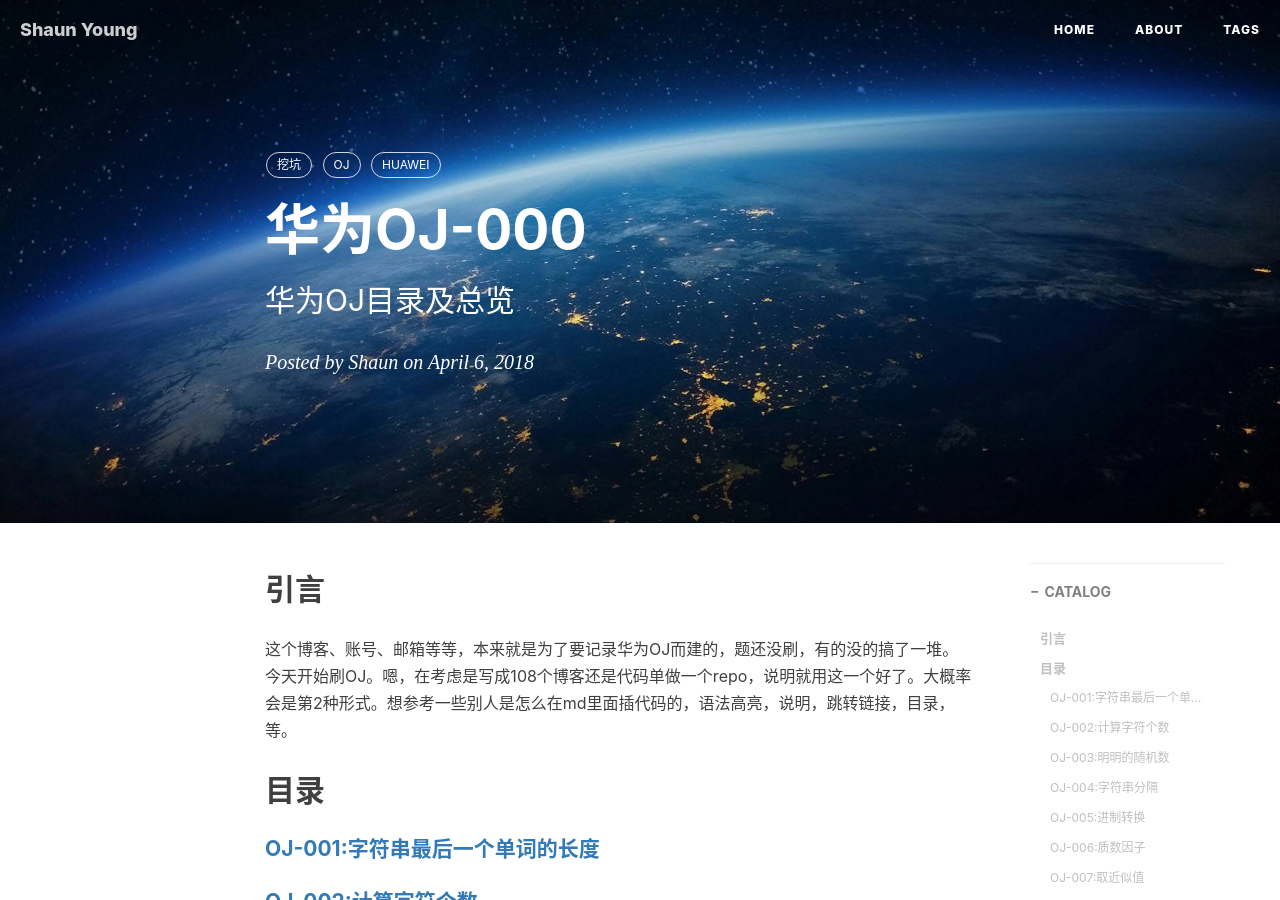
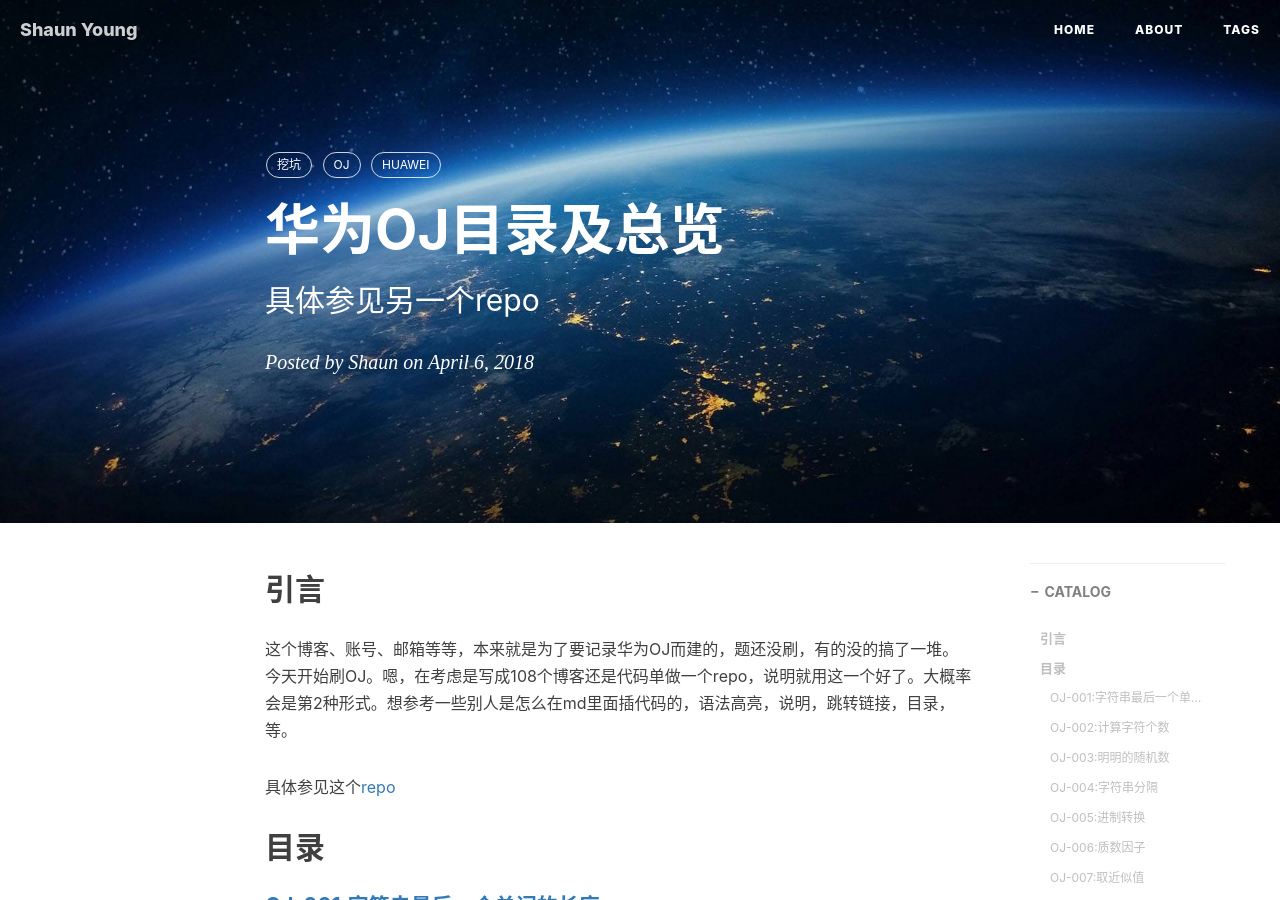
Before and after one commit to zryang/zryang.github.io, a Jekyll site: the page built from _posts/2018-04-06-hwoj-000.md, in a window 1280 px wide and 900 px high. Built offline with Jekyll 4.4.1, drawn with Linux system fonts in a browser that asks for light colours; nearby versions of some CDN libraries; comment, search, counter and statistics services are not loaded; some of the changed lines change nothing that is shown.

Commit message:
update links

```diff
--- a/_posts/2018-04-06-hwoj-000.md
+++ b/_posts/2018-04-06-hwoj-000.md
@@ -1,7 +1,7 @@
 ---
 layout:     post
-title:      华为OJ-000
-subtitle:   华为OJ目录及总览
+title:      华为OJ目录及总览
+subtitle:   具体参见另一个repo
 date:       2018-04-06
 author:     Shaun
 header-img: img/hwoj-bg-1.jpeg
@@ -19,115 +19,230 @@
 
 
 
+具体参见这个[repo](https://github.com/zryang/huaweioj)
+
+
+
 
 ## 目录
 
 
-#### [OJ-001:字符串最后一个单词的长度](https://zryang.github.io/2018/04/06/hwoj-001/)
-#### [OJ-002:计算字符个数](https://zryang.github.io/2018/04/07/hwoj-002/)
-#### [OJ-003:明明的随机数](https://zryang.github.io/2018/04/07/hwoj-003/)
-#### [OJ-004:字符串分隔](https://zryang.github.io/2018/04/07/hwoj-0004/)
-#### [OJ-005:进制转换](https://zryang.github.io/2018/04/07/hwoj-0005/)
-#### [OJ-006:质数因子](https://zryang.github.io/2018/04/07/hwoj-0006/)
-#### [OJ-007:取近似值](https://zryang.github.io/2018/04/07/hwoj-0007/)
-#### [OJ-008:合并表记录](https://zryang.github.io/2018/04/07/hwoj-008/)
-#### [OJ-009:提取不重复的整数](https://zryang.github.io/2018/04/07/hwoj-009/)
-#### [OJ-010:字符个数统计](https://zryang.github.io/2018/04/07/hwoj-010/)
-#### [OJ-011:数字颠倒](https://zryang.github.io/2018/04/07/hwoj-011/)
-#### [OJ-012:字符串反转](https://zryang.github.io/2018/04/07/hwoj-012/)
-#### [OJ-013:句子逆序](https://zryang.github.io/2018/04/07/hwoj-013/)
-#### [OJ-014:字串的连接最长路径查找](https://zryang.github.io/2018/04/07/hwoj-014/)
-#### [OJ-015:求int型数据在内存中存储时1的个数](https://zryang.github.io/2018/04/07/hwoj-015/)
-#### [OJ-016:购物单](https://zryang.github.io/2018/04/07/hwoj-016/)
-#### [OJ-017:坐标移动](https://zryang.github.io/2018/04/07/hwoj-017/)
-#### [OJ-018:识别有效的IP地址和掩码并进行分类统计](https://zryang.github.io/2018/04/07/hwoj-018/)
-#### [OJ-019:简单错误记录](https://zryang.github.io/2018/04/07/hwoj-019/)
-#### [OJ-020:密码校验合格程序](https://zryang.github.io/2018/04/07/hwoj-020/)
-#### [OJ-021:简单密码破解](https://zryang.github.io/2018/04/07/hwoj-021/)
-#### [OJ-022:汽水瓶](https://zryang.github.io/2018/04/07/hwoj-022/)
-#### [OJ-023:删除字符串中出现次数最少的字符](https://zryang.github.io/2018/04/07/hwoj-023/)
-#### [OJ-024:合唱队](https://zryang.github.io/2018/04/07/hwoj-024/)
-#### [OJ-025:数据分类处理](https://zryang.github.io/2018/04/07/hwoj-025/)
-#### [OJ-026:字符串排序](https://zryang.github.io/2018/04/07/hwoj-026/)
-#### [OJ-027:查找兄弟单词](https://zryang.github.io/2018/04/07/hwoj-027/)
-#### [OJ-028:素数伴侣](https://zryang.github.io/2018/04/07/hwoj-028/)
-#### [OJ-029:字符串加解密](https://zryang.github.io/2018/04/07/hwoj-029/)
-#### [OJ-030:字符串合并处理](https://zryang.github.io/2018/04/07/hwoj-030/)
-#### [OJ-031:【中级】单词倒排](https://zryang.github.io/2018/04/07/hwoj-031/)
-#### [OJ-032:【中级】字符串运用-密码截取](https://zryang.github.io/2018/04/07/hwoj-032/)
-#### [OJ-033:整数与IP地址间的转换](https://zryang.github.io/2018/04/07/hwoj-033/)
-#### [OJ-034:图片整理](https://zryang.github.io/2018/04/07/hwoj-034/)
-#### [OJ-035:蛇形矩阵](https://zryang.github.io/2018/04/07/hwoj-035/)
-#### [OJ-036:字符串加密](https://zryang.github.io/2018/04/07/hwoj-036/)
-#### [OJ-037:统计每个月兔子的总数](https://zryang.github.io/2018/04/07/hwoj-037/)
-#### [OJ-038:求小球落地5次后所经历的路程和第5次反弹的高度](https://zryang.github.io/2018/04/07/hwoj-038/)
-#### [OJ-039:判断两个IP是否属于同一子网](https://zryang.github.io/2018/04/07/hwoj-039/)
-#### [OJ-040:输入一行字符串，分别统计出包含英文字母、空格、数字和其他字符的个数](https://zryang.github.io/2018/04/07/hwoj-040/)
-#### [OJ-041:称砝码](https://zryang.github.io/2018/04/07/hwoj-041/)
-#### [OJ-042:学英语](https://zryang.github.io/2018/04/07/hwoj-042/)
-#### [OJ-043:迷宫问题](https://zryang.github.io/2018/04/07/hwoj-043/)
-#### [OJ-044:Sudoku-Java](https://zryang.github.io/2018/04/07/hwoj-044/)
-#### [OJ-045:名字的漂亮度](https://zryang.github.io/2018/04/07/hwoj-045/)
-#### [OJ-046:按字节截取字符串](https://zryang.github.io/2018/04/07/hwoj-046/)
-#### [OJ-047:线性插值](https://zryang.github.io/2018/04/07/hwoj-047/)
-#### [OJ-048:从单向链表中删除指定值的节点](https://zryang.github.io/2018/04/07/hwoj-048/)
-#### [OJ-049:多线程](https://zryang.github.io/2018/04/07/hwoj-049/)
-#### [OJ-050:四则运算](https://zryang.github.io/2018/04/07/hwoj-050/)
-#### [OJ-051:输出单向链表中倒数第k个结点](https://zryang.github.io/2018/04/07/hwoj-051/)
-#### [OJ-052:计算字符串的距离](https://zryang.github.io/2018/04/07/hwoj-052/)
-#### [OJ-053:iNOC产品部-杨辉三角的变形](https://zryang.github.io/2018/04/07/hwoj-053/)
-#### [OJ-054:表达式求值](https://zryang.github.io/2018/04/07/hwoj-054/)
-#### [OJ-055:(练习用)挑7](https://zryang.github.io/2018/04/07/hwoj-055/)
-#### [OJ-056:iNOC产品部-完全数计算](https://zryang.github.io/2018/04/07/hwoj-056/)
-#### [OJ-057:无线OSS-高精度整数加法](https://zryang.github.io/2018/04/07/hwoj-057/)
-#### [OJ-058:输入n个整数，输出其中最小的k个](https://zryang.github.io/2018/04/07/hwoj-058/)
-#### [OJ-059:找出字符串中第一个只出现一次的字符](https://zryang.github.io/2018/04/07/hwoj-059/)
-#### [OJ-060:查找组成一个偶数最接近的两个素数](https://zryang.github.io/2018/04/07/hwoj-060/)
-#### [OJ-061:放苹果](https://zryang.github.io/2018/04/07/hwoj-061/)
-#### [OJ-062:查找输入整数二进制中1的个数](https://zryang.github.io/2018/04/07/hwoj-062/)
-#### [OJ-063:DNA序列](https://zryang.github.io/2018/04/07/hwoj-063/)
-#### [OJ-064:MP3光标位置](https://zryang.github.io/2018/04/07/hwoj-064/)
-#### [OJ-065:查找两个字符串a,b中的最长公共子串](https://zryang.github.io/2018/04/07/hwoj-065/)
-#### [OJ-066:配置文件恢复](https://zryang.github.io/2018/04/07/hwoj-066/)
-#### [OJ-067:24点游戏算法](https://zryang.github.io/2018/04/07/hwoj-067/)
-#### [OJ-068:成绩排序](https://zryang.github.io/2018/04/07/hwoj-068/)
-#### [OJ-069:矩阵乘法](https://zryang.github.io/2018/04/07/hwoj-069/)
-#### [OJ-070:矩阵乘法计算量估算](https://zryang.github.io/2018/04/07/hwoj-070/)
-#### [OJ-071:字符串通配符](https://zryang.github.io/2018/04/07/hwoj-071/)
-#### [OJ-072:百钱买百鸡问题](https://zryang.github.io/2018/04/07/hwoj-072/)
-#### [OJ-073:计算日期到天数转换](https://zryang.github.io/2018/04/07/hwoj-073/)
-#### [OJ-074:参数解析](https://zryang.github.io/2018/04/07/hwoj-074/)
-#### [OJ-075:公共字串计算](https://zryang.github.io/2018/04/07/hwoj-075/)
-#### [OJ-076:尼科彻斯定理](https://zryang.github.io/2018/04/07/hwoj-076/)
-#### [OJ-077:火车进站](https://zryang.github.io/2018/04/07/hwoj-077/)
-#### [OJ-078:超长正整数相加](https://zryang.github.io/2018/04/07/hwoj-078/)
-#### [OJ-079:计算字符串的相似度](https://zryang.github.io/2018/04/07/hwoj-079/)
-#### [OJ-080:整形数组合并](https://zryang.github.io/2018/04/07/hwoj-080/)
-#### [OJ-081:字符串匹配](https://zryang.github.io/2018/04/07/hwoj-081/)
-#### [OJ-082:将真分数分解为埃及分数](https://zryang.github.io/2018/04/07/hwoj-082/)
-#### [OJ-083:二维数组操作](https://zryang.github.io/2018/04/07/hwoj-083/)
-#### [OJ-084:统计大写字母个数](https://zryang.github.io/2018/04/07/hwoj-084/)
-#### [OJ-085:字符串运用-密码截取](https://zryang.github.io/2018/04/07/hwoj-085/)
-#### [OJ-086:求最大连续bit数](https://zryang.github.io/2018/04/07/hwoj-086/)
-#### [OJ-087:密码强度等级](https://zryang.github.io/2018/04/07/hwoj-087/)
-#### [OJ-088:扑克牌大小](https://zryang.github.io/2018/04/07/hwoj-088/)
-#### [OJ-089:24点运算](https://zryang.github.io/2018/04/07/hwoj-089/)
-#### [OJ-090:合法IP](https://zryang.github.io/2018/04/07/hwoj-090/)
-#### [OJ-091:201301JAVA题目2-3级](https://zryang.github.io/2018/04/07/hwoj-091/)
-#### [OJ-092:在字符串中找出连续最长的数字串](https://zryang.github.io/2018/04/07/hwoj-092/)
-#### [OJ-093:201301JAVA题目0-1级](https://zryang.github.io/2018/04/07/hwoj-093/)
-#### [OJ-094:记票统计](https://zryang.github.io/2018/04/07/hwoj-094/)
-#### [OJ-095:人民币转换](https://zryang.github.io/2018/04/07/hwoj-095/)
-#### [OJ-096:表示数字](https://zryang.github.io/2018/04/07/hwoj-096/)
-#### [OJ-097:记负均正](https://zryang.github.io/2018/04/07/hwoj-097/)
-#### [OJ-098:自动售货系统](https://zryang.github.io/2018/04/07/hwoj-098/)
-#### [OJ-099:自守数](https://zryang.github.io/2018/04/07/hwoj-099/)
-#### [OJ-100:等差数列](https://zryang.github.io/2018/04/07/hwoj-100/)
-#### [OJ-101:输入整型数组和排序标识，对其元素按照升序或降序进行排序](https://zryang.github.io/2018/04/07/hwoj-000/)
-#### [OJ-102:字符统计](https://zryang.github.io/2018/04/07/hwoj-102/)
-#### [OJ-103:Redraiment的走法](https://zryang.github.io/2018/04/07/hwoj-103/)
-#### [OJ-104:字符串分割](https://zryang.github.io/2018/04/07/hwoj-104/)
-#### [OJ-105:记负均正II](https://zryang.github.io/2018/04/07/hwoj-105/)
-#### [OJ-106:字符逆序](https://zryang.github.io/2018/04/07/hwoj-106/)
-#### [OJ-107:求解立方根](https://zryang.github.io/2018/04/07/hwoj-107/)
-#### [OJ-108:求最小公倍数](https://zryang.github.io/2018/04/07/hwoj-108/)
+
+#### [OJ-001:字符串最后一个单词的长度][1]
+#### [OJ-002:计算字符个数][2]
+#### [OJ-003:明明的随机数][3]
+#### [OJ-004:字符串分隔][4]
+#### [OJ-005:进制转换][5]
+#### [OJ-006:质数因子][6]
+#### [OJ-007:取近似值][7]
+#### [OJ-008:合并表记录][8]
+#### [OJ-009:提取不重复的整数][9]
+#### [OJ-010:字符个数统计][10]
+#### [OJ-011:数字颠倒][11]
+#### [OJ-012:字符串反转][12]
+#### [OJ-013:句子逆序][13]
+#### [OJ-014:字串的连接最长路径查找][14]
+#### [OJ-015:求int型数据在内存中存储时1的个数][15]
+#### [OJ-016:购物单][16]
+#### [OJ-017:坐标移动][17]
+#### [OJ-018:识别有效的IP地址和掩码并进行分类统计][18]
+#### [OJ-019:简单错误记录][19]
+#### [OJ-020:密码校验合格程序][20]
+#### [OJ-021:简单密码破解][21]
+#### [OJ-022:汽水瓶][22]
+#### [OJ-023:删除字符串中出现次数最少的字符][23]
+#### [OJ-024:合唱队][24]
+#### [OJ-025:数据分类处理][25]
+#### [OJ-026:字符串排序][26]
+#### [OJ-027:查找兄弟单词][27]
+#### [OJ-028:素数伴侣][28]
+#### [OJ-029:字符串加解密][29]
+#### [OJ-030:字符串合并处理][30]
+#### [OJ-031:【中级】单词倒排][31]
+#### [OJ-032:【中级】字符串运用-密码截取][32]
+#### [OJ-033:整数与IP地址间的转换][33]
+#### [OJ-034:图片整理][34]
+#### [OJ-035:蛇形矩阵][35]
+#### [OJ-036:字符串加密][36]
+#### [OJ-037:统计每个月兔子的总数][37]
+#### [OJ-038:求小球落地5次后所经历的路程和第5次反弹的高度][38]
+#### [OJ-039:判断两个IP是否属于同一子网][39]
+#### [OJ-040:输入一行字符串，分别统计出包含英文字母、空格、数字和其他字符的个数][40]
+#### [OJ-041:称砝码][41]
+#### [OJ-042:学英语][42]
+#### [OJ-043:迷宫问题][43]
+#### [OJ-044:Sudoku-Java][44]
+#### [OJ-045:名字的漂亮度][45]
+#### [OJ-046:按字节截取字符串][46]
+#### [OJ-047:线性插值][47]
+#### [OJ-048:从单向链表中删除指定值的节点][48]
+#### [OJ-049:多线程][49]
+#### [OJ-050:四则运算][50]
+#### [OJ-051:输出单向链表中倒数第k个结点][51]
+#### [OJ-052:计算字符串的距离][52]
+#### [OJ-053:iNOC产品部-杨辉三角的变形][53]
+#### [OJ-054:表达式求值][54]
+#### [OJ-055:(练习用)挑7][55]
+#### [OJ-056:iNOC产品部-完全数计算][56]
+#### [OJ-057:无线OSS-高精度整数加法][57]
+#### [OJ-058:输入n个整数，输出其中最小的k个][58]
+#### [OJ-059:找出字符串中第一个只出现一次的字符][59]
+#### [OJ-060:查找组成一个偶数最接近的两个素数][60]
+#### [OJ-061:放苹果][61]
+#### [OJ-062:查找输入整数二进制中1的个数][62]
+#### [OJ-063:DNA序列][63]
+#### [OJ-064:MP3光标位置][64]
+#### [OJ-065:查找两个字符串a,b中的最长公共子串][65]
+#### [OJ-066:配置文件恢复][66]
+#### [OJ-067:24点游戏算法][67]
+#### [OJ-068:成绩排序][68]
+#### [OJ-069:矩阵乘法][69]
+#### [OJ-070:矩阵乘法计算量估算][70]
+#### [OJ-071:字符串通配符][71]
+#### [OJ-072:百钱买百鸡问题][72]
+#### [OJ-073:计算日期到天数转换][73]
+#### [OJ-074:参数解析][74]
+#### [OJ-075:公共字串计算][75]
+#### [OJ-076:尼科彻斯定理][76]
+#### [OJ-077:火车进站][77]
+#### [OJ-078:超长正整数相加][78]
+#### [OJ-079:计算字符串的相似度][79]
+#### [OJ-080:整形数组合并][80]
+#### [OJ-081:字符串匹配][81]
+#### [OJ-082:将真分数分解为埃及分数][82]
+#### [OJ-083:二维数组操作][83]
+#### [OJ-084:统计大写字母个数][84]
+#### [OJ-085:字符串运用-密码截取][85]
+#### [OJ-086:求最大连续bit数][86]
+#### [OJ-087:密码强度等级][87]
+#### [OJ-088:扑克牌大小][88]
+#### [OJ-089:24点运算][89]
+#### [OJ-090:合法IP][90]
+#### [OJ-091:201301JAVA题目2-3级][91]
+#### [OJ-092:在字符串中找出连续最长的数字串][92]
+#### [OJ-093:201301JAVA题目0-1级][93]
+#### [OJ-094:记票统计][94]
+#### [OJ-095:人民币转换][95]
+#### [OJ-096:表示数字][96]
+#### [OJ-097:记负均正][97]
+#### [OJ-098:自动售货系统][98]
+#### [OJ-099:自守数][99]
+#### [OJ-100:等差数列][100]
+#### [OJ-101:输入整型数组和排序标识，对其元素按照升序或降序进行排序][101]
+#### [OJ-102:字符统计][102]
+#### [OJ-103:Redraiment的走法][103]
+#### [OJ-104:字符串分割][104]
+#### [OJ-105:记负均正II][105]
+#### [OJ-106:字符逆序][106]
+#### [OJ-107:求解立方根][107]
+#### [OJ-108:求最小公倍数][108]
+
+
+[1]:https://zryang.github.io/huaweioj/2018/04/06/hwoj-001/
+[2]:https://zryang.github.io/huaweioj/2018/04/07/hwoj-002/
+[3]:https://zryang.github.io/huaweioj/2018/04/07/hwoj-003/
+[4]:https://zryang.github.io/huaweioj/2018/04/07/hwoj-004/
+[5]:https://zryang.github.io/huaweioj/2018/04/07/hwoj-005/
+[6]:https://zryang.github.io/huaweioj/2018/04/07/hwoj-006/
+[7]:https://zryang.github.io/huaweioj/2018/04/07/hwoj-007/
+[8]:https://zryang.github.io/huaweioj/2018/04/07/hwoj-008/
+[9]:https://zryang.github.io/huaweioj/2018/04/07/hwoj-009/
+[10]:https://zryang.github.io/huaweioj/2018/04/07/hwoj-010/
+[11]:https://zryang.github.io/huaweioj/2018/04/07/hwoj-011/
+[12]:https://zryang.github.io/huaweioj/2018/04/07/hwoj-012/
+[13]:https://zryang.github.io/huaweioj/2018/04/07/hwoj-013/
+[14]:https://zryang.github.io/huaweioj/2018/04/07/hwoj-014/
+[15]:https://zryang.github.io/huaweioj/2018/04/07/hwoj-015/
+[16]:https://zryang.github.io/huaweioj/2018/04/07/hwoj-016/
+[17]:https://zryang.github.io/huaweioj/2018/04/07/hwoj-017/
+[18]:https://zryang.github.io/huaweioj/2018/04/07/hwoj-018/
+[19]:https://zryang.github.io/huaweioj/2018/04/07/hwoj-019/
+[20]:https://zryang.github.io/huaweioj/2018/04/07/hwoj-020/
+[21]:https://zryang.github.io/huaweioj/2018/04/07/hwoj-021/
+[22]:https://zryang.github.io/huaweioj/2018/04/07/hwoj-022/
+[23]:https://zryang.github.io/huaweioj/2018/04/07/hwoj-023/
+[24]:https://zryang.github.io/huaweioj/2018/04/07/hwoj-024/
+[25]:https://zryang.github.io/huaweioj/2018/04/07/hwoj-025/
+[26]:https://zryang.github.io/huaweioj/2018/04/07/hwoj-026/
+[27]:https://zryang.github.io/huaweioj/2018/04/07/hwoj-027/
+[28]:https://zryang.github.io/huaweioj/2018/04/07/hwoj-028/
+[29]:https://zryang.github.io/huaweioj/2018/04/07/hwoj-029/
+[30]:https://zryang.github.io/huaweioj/2018/04/07/hwoj-030/
+[31]:https://zryang.github.io/huaweioj/2018/04/07/hwoj-031/
+[32]:https://zryang.github.io/huaweioj/2018/04/07/hwoj-032/
+[33]:https://zryang.github.io/huaweioj/2018/04/07/hwoj-033/
+[34]:https://zryang.github.io/huaweioj/2018/04/07/hwoj-034/
+[35]:https://zryang.github.io/huaweioj/2018/04/07/hwoj-035/
+[36]:https://zryang.github.io/huaweioj/2018/04/07/hwoj-036/
+[37]:https://zryang.github.io/huaweioj/2018/04/07/hwoj-037/
+[38]:https://zryang.github.io/huaweioj/2018/04/07/hwoj-038/
+[39]:https://zryang.github.io/huaweioj/2018/04/07/hwoj-039/
+[40]:https://zryang.github.io/huaweioj/2018/04/07/hwoj-040/
+[41]:https://zryang.github.io/huaweioj/2018/04/07/hwoj-041/
+[42]:https://zryang.github.io/huaweioj/2018/04/07/hwoj-042/
+[43]:https://zryang.github.io/huaweioj/2018/04/07/hwoj-043/
+[44]:https://zryang.github.io/huaweioj/2018/04/07/hwoj-044/
+[45]:https://zryang.github.io/huaweioj/2018/04/07/hwoj-045/
+[46]:https://zryang.github.io/huaweioj/2018/04/07/hwoj-046/
+[47]:https://zryang.github.io/huaweioj/2018/04/07/hwoj-047/
+[48]:https://zryang.github.io/huaweioj/2018/04/07/hwoj-048/
+[49]:https://zryang.github.io/huaweioj/2018/04/07/hwoj-049/
+[50]:https://zryang.github.io/huaweioj/2018/04/07/hwoj-050/
+[51]:https://zryang.github.io/huaweioj/2018/04/07/hwoj-051/
+[52]:https://zryang.github.io/huaweioj/2018/04/07/hwoj-052/
+[53]:https://zryang.github.io/huaweioj/2018/04/07/hwoj-053/
+[54]:https://zryang.github.io/huaweioj/2018/04/07/hwoj-054/
+[55]:https://zryang.github.io/huaweioj/2018/04/07/hwoj-055/
+[56]:https://zryang.github.io/huaweioj/2018/04/07/hwoj-056/
+[57]:https://zryang.github.io/huaweioj/2018/04/07/hwoj-057/
+[58]:https://zryang.github.io/huaweioj/2018/04/07/hwoj-058/
+[59]:https://zryang.github.io/huaweioj/2018/04/07/hwoj-059/
+[60]:https://zryang.github.io/huaweioj/2018/04/07/hwoj-060/
+[61]:https://zryang.github.io/huaweioj/2018/04/07/hwoj-061/
+[62]:https://zryang.github.io/huaweioj/2018/04/07/hwoj-062/
+[63]:https://zryang.github.io/huaweioj/2018/04/07/hwoj-063/
+[64]:https://zryang.github.io/huaweioj/2018/04/07/hwoj-064/
+[65]:https://zryang.github.io/huaweioj/2018/04/07/hwoj-065/
+[66]:https://zryang.github.io/huaweioj/2018/04/07/hwoj-066/
+[67]:https://zryang.github.io/huaweioj/2018/04/07/hwoj-067/
+[68]:https://zryang.github.io/huaweioj/2018/04/07/hwoj-068/
+[69]:https://zryang.github.io/huaweioj/2018/04/07/hwoj-069/
+[70]:https://zryang.github.io/huaweioj/2018/04/07/hwoj-070/
+[71]:https://zryang.github.io/huaweioj/2018/04/07/hwoj-071/
+[72]:https://zryang.github.io/huaweioj/2018/04/07/hwoj-072/
+[73]:https://zryang.github.io/huaweioj/2018/04/07/hwoj-073/
+[74]:https://zryang.github.io/huaweioj/2018/04/07/hwoj-074/
+[75]:https://zryang.github.io/huaweioj/2018/04/07/hwoj-075/
+[76]:https://zryang.github.io/huaweioj/2018/04/07/hwoj-076/
+[77]:https://zryang.github.io/huaweioj/2018/04/07/hwoj-077/
+[78]:https://zryang.github.io/huaweioj/2018/04/07/hwoj-078/
+[79]:https://zryang.github.io/huaweioj/2018/04/07/hwoj-079/
+[80]:https://zryang.github.io/huaweioj/2018/04/07/hwoj-080/
+[81]:https://zryang.github.io/huaweioj/2018/04/07/hwoj-081/
+[82]:https://zryang.github.io/huaweioj/2018/04/07/hwoj-082/
+[83]:https://zryang.github.io/huaweioj/2018/04/07/hwoj-083/
+[84]:https://zryang.github.io/huaweioj/2018/04/07/hwoj-084/
+[85]:https://zryang.github.io/huaweioj/2018/04/07/hwoj-085/
+[86]:https://zryang.github.io/huaweioj/2018/04/07/hwoj-086/
+[87]:https://zryang.github.io/huaweioj/2018/04/07/hwoj-087/
+[88]:https://zryang.github.io/huaweioj/2018/04/07/hwoj-088/
+[89]:https://zryang.github.io/huaweioj/2018/04/07/hwoj-089/
+[90]:https://zryang.github.io/huaweioj/2018/04/07/hwoj-090/
+[91]:https://zryang.github.io/huaweioj/2018/04/07/hwoj-091/
+[92]:https://zryang.github.io/huaweioj/2018/04/07/hwoj-092/
+[93]:https://zryang.github.io/huaweioj/2018/04/07/hwoj-093/
+[94]:https://zryang.github.io/huaweioj/2018/04/07/hwoj-094/
+[95]:https://zryang.github.io/huaweioj/2018/04/07/hwoj-095/
+[96]:https://zryang.github.io/huaweioj/2018/04/07/hwoj-096/
+[97]:https://zryang.github.io/huaweioj/2018/04/07/hwoj-097/
+[98]:https://zryang.github.io/huaweioj/2018/04/07/hwoj-098/
+[99]:https://zryang.github.io/huaweioj/2018/04/07/hwoj-099/
+[100]:https://zryang.github.io/huaweioj/2018/04/07/hwoj-100/
+[101]:https://zryang.github.io/huaweioj/2018/04/07/hwoj-101/
+[102]:https://zryang.github.io/huaweioj/2018/04/07/hwoj-102/
+[103]:https://zryang.github.io/huaweioj/2018/04/07/hwoj-103/
+[104]:https://zryang.github.io/huaweioj/2018/04/07/hwoj-104/
+[105]:https://zryang.github.io/huaweioj/2018/04/07/hwoj-105/
+[106]:https://zryang.github.io/huaweioj/2018/04/07/hwoj-106/
+[107]:https://zryang.github.io/huaweioj/2018/04/07/hwoj-107/
+[108]:https://zryang.github.io/huaweioj/2018/04/07/hwoj-108/
```
